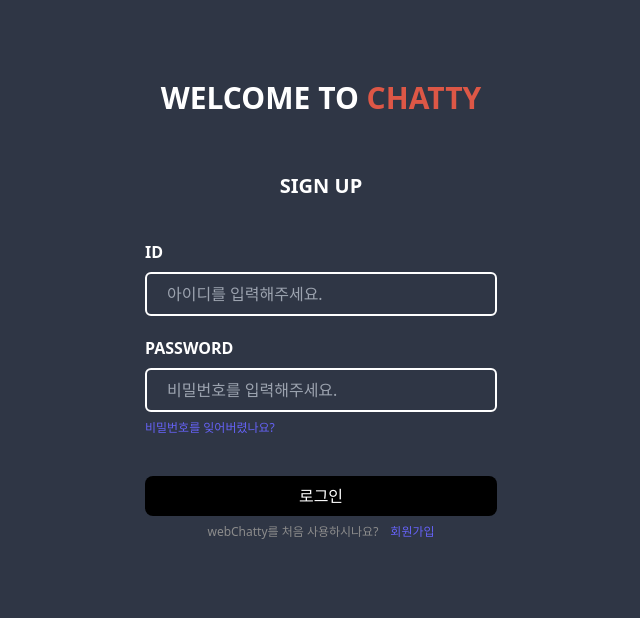
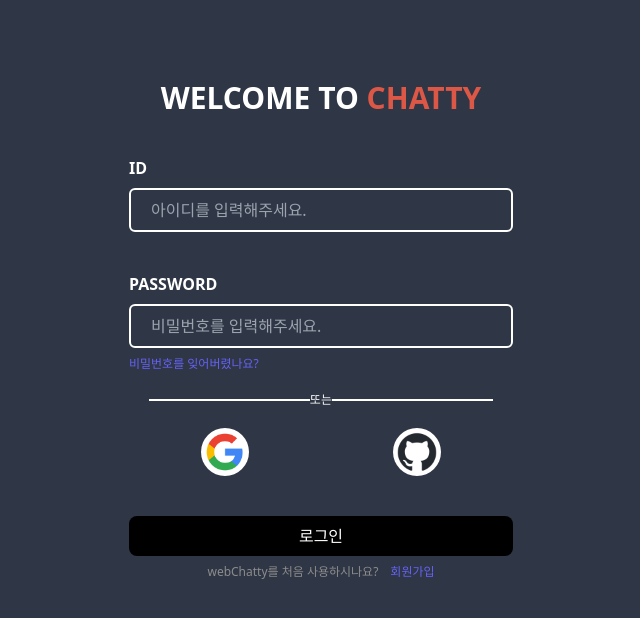
Before and after one commit to project-web-chatty/chatty-web, a React (Create React App) app: page / in a window 1280 px wide. Shown: the top 618 px of the page, without its empty margins (319-959 px from the left). Built offline with nearby package versions, Linux system fonts and the light colour scheme.

Commit message:
Fix: tailwindcss 변경
로그인, 회원가입 화면에서 css 적으로 애매한 부분 수정. 태경님께 토스.

```diff
--- a/src/pages/Login.tsx
+++ b/src/pages/Login.tsx
@@ -1,17 +1,16 @@
 import React from "react";
 import { Link } from "react-router-dom";
+import githubLogo from "../styles/images/github-mark.png";
+import googleLogo from "../styles/images/Google_Logo.png";
 
 function Login() {
   return (
     <div className="h-full p-20">
-      <div className="flex items-center justify-center">
+      <div className="flex m-auto w-96 items-center justify-center">
         <p className="text-3xl font-bold text-white">WELCOME TO&nbsp;</p>
         <p className="text-3xl font-bold text-orange">CHATTY</p>
       </div>
-      <div className="flex items-center justify-center pt-14">
-        <p className="text-xl font-bold text-white">SIGN UP</p>
-      </div>
-      <div className="items-center pt-10 mx-96">
+      <div className="m-auto items-center pt-10 w-96">
         <p className="text-l font-bold text-white">ID</p>
         <div className="flex items-center mt-2">
           <input
@@ -21,7 +20,7 @@ function Login() {
           />
         </div>
       </div>
-      <div className="items-center pt-5 mx-96">
+      <div className="m-auto items-center pt-10 w-96">
         <p className="text-l font-bold text-white">PASSWORD</p>
         <div className="flex items-center mt-2">
           <input
@@ -32,6 +31,21 @@ function Login() {
         </div>
         <div className="flex items-center mt-2">
           <p className="text-xs text-purple">비밀번호를 잊어버렸나요?</p>
+        </div>
+        <div className="w-full px-5 justify-center items-center">
+          <div className="flex items-center justify-center py-5">
+            <div className="border border-white w-full"></div>
+            <p className="text-xs text-white w-12">또는</p>
+            <div className="border border-white w-full"></div>
+          </div>
+          <div className="flex items-center justify-around">
+            <div className="bg-white items-center justify-center p-1 rounded-full">
+              <img className="w-10 h-10" src={googleLogo} alt="" />
+            </div>
+            <div className="bg-white items-center justify-center p-1 rounded-full ml-10">
+              <img className="w-10 h-10" src={githubLogo} alt="" />
+            </div>
+          </div>
         </div>
         <div className="flex items-center justify-center mt-10">
           <button
--- a/src/pages/SignUp.tsx
+++ b/src/pages/SignUp.tsx
@@ -4,14 +4,14 @@ import { Link } from "react-router-dom";
 function SignUp() {
   return (
     <div className="h-full p-20">
-      <div className="flex items-center justify-center">
+      <div className="flex m-auto w-96 items-center justify-center">
         <p className="text-3xl font-bold text-white">WELCOME TO&nbsp;</p>
         <p className="text-3xl font-bold text-orange">CHATTY</p>
       </div>
-      <div className="flex items-center justify-center pt-14">
+      <div className="flex m-auto w-96 items-center justify-center pt-10">
         <p className="text-xl font-bold text-white">SIGN UP</p>
       </div>
-      <div className="items-center pt-10 mx-96">
+      <div className="m-auto items-center pt-10 w-96">
         <p className="text-l font-bold text-white">ID</p>
         <div className="flex items-center mt-2 border-2 border-white w-full rounded-md p-2">
           <input
@@ -28,7 +28,7 @@ function SignUp() {
           </button>
         </div>
       </div>
-      <div className="items-center pt-5 mx-96">
+      <div className="m-auto items-center pt-10 w-96">
         <p className="text-l font-bold text-white">PASSWORD</p>
         <div className="flex items-center mt-2">
           <input
```
Also changed, not shown: src/styles/images/Google_Logo.png (added), src/styles/images/github-mark.png (added).
